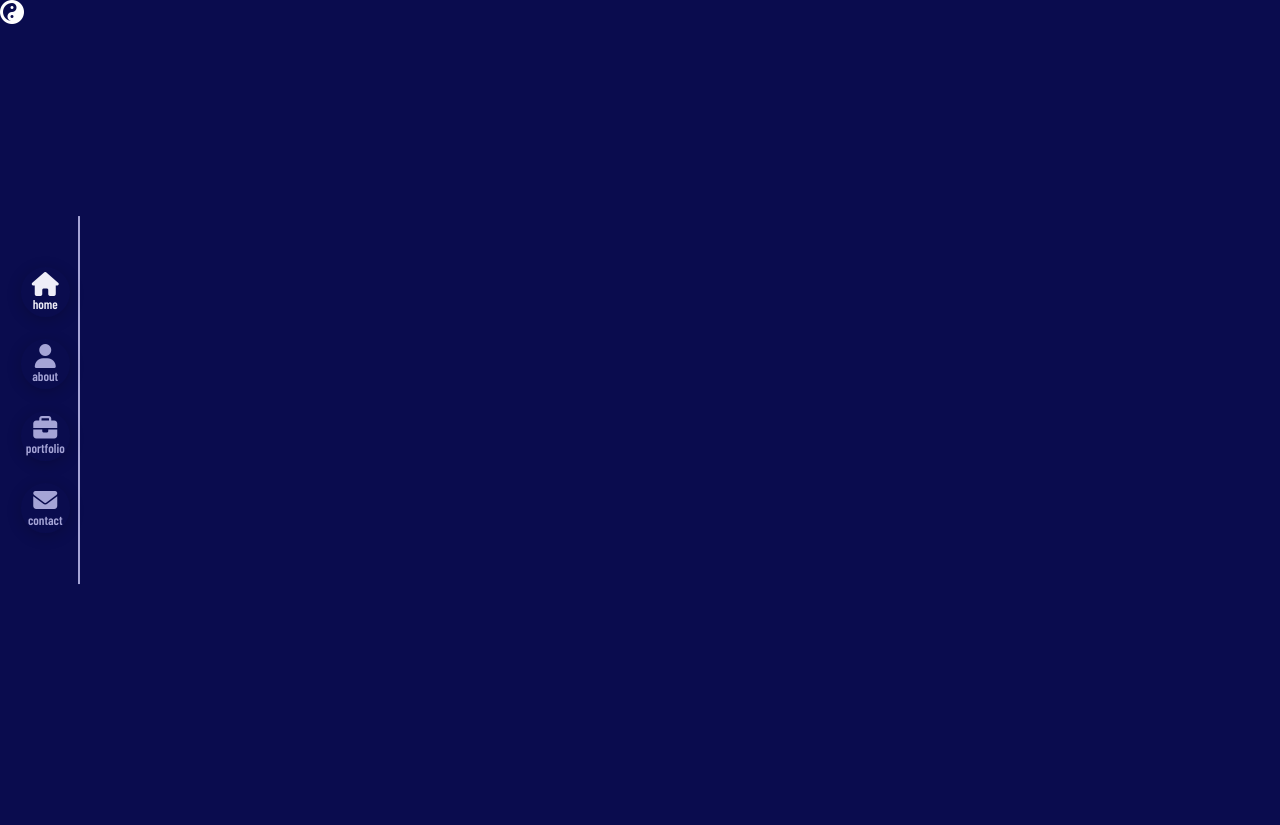
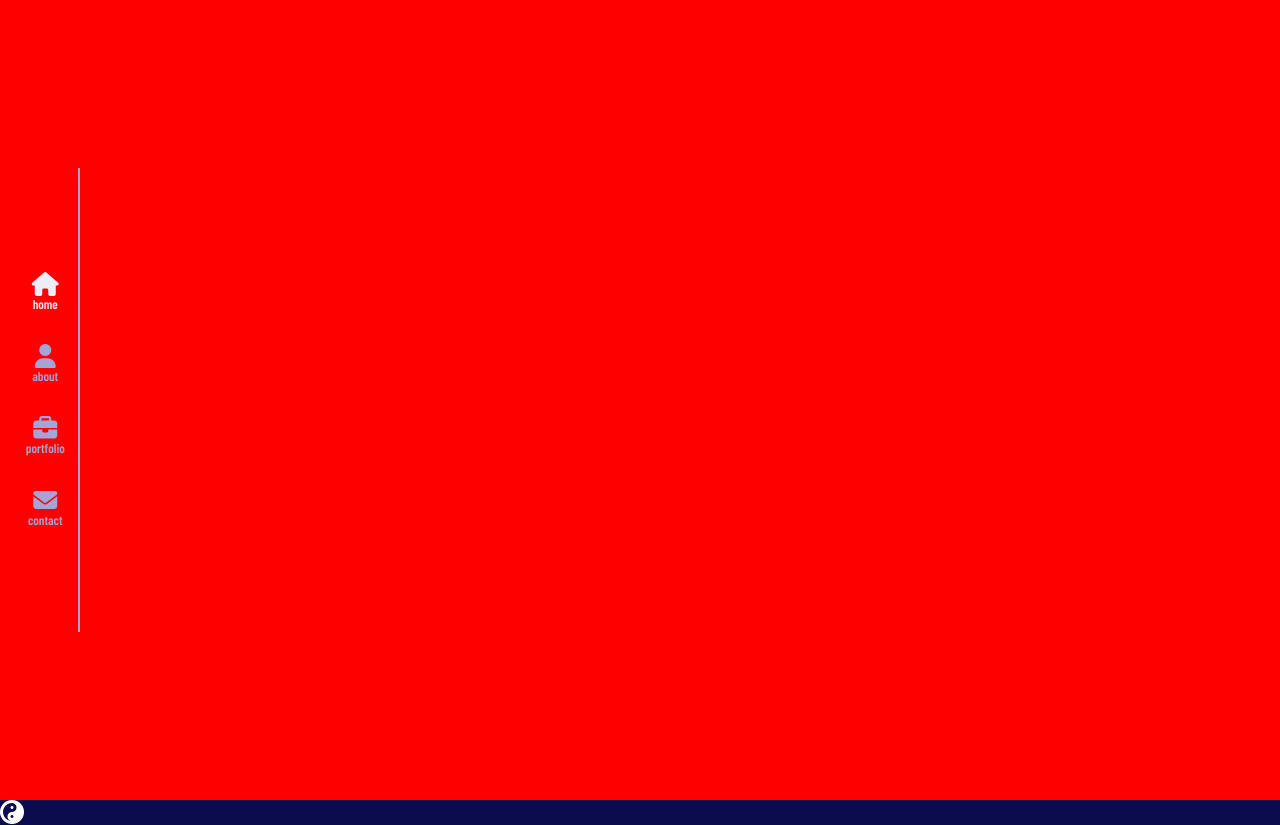
Before and after one commit to harrekki/harrekki.github.io, a plain HTML site: page index.html in a window 1280 px wide. Both pictures are taken after a click on the element "home". Before the commit the page ends 800 px from the top, so only its background shows below. Drawn offline with nearby package versions, Linux system fonts and the light colour scheme.

Commit message:
add section transitions

```diff
--- a/app.js
+++ b/app.js
@@ -4,6 +4,7 @@ const navBtn = document.querySelectorAll('.control');
 const allSections = document.querySelector('body');
 
 function pageTransitions() {
+    // Event handler for navigation buttons
     navBtn.forEach(button => {
         button.addEventListener('click', event => {
             let currentBtn = document.querySelector('.active-btn');
@@ -12,6 +13,23 @@ function pageTransitions() {
             newBtn.classList.add('active-btn');
         });
     });
+
+    // Event handler for section transitions
+    allSections.addEventListener('click', event => {
+        const btnElem = event.target.closest('.control');
+        const id = btnElem.dataset.id;
+        if(id) {
+            // hide other sections
+            sections.forEach(section => {
+                section.classList.remove('active');
+            });
+
+            // show selected section
+            const currentSection = document.getElementById(id);
+            currentSection.classList.add('active');
+        }
+
+    });
 }
 
 pageTransitions();
--- a/styles/style.css
+++ b/styles/style.css
@@ -15,7 +15,7 @@
   --trans: all .4s ease-in-out;
 }
 
-/* General */
+/* ------------------------ General ----------------------------- */
 body {
   background-color: var(--primary);
   font-family: 'Barlow', sans-serif;
@@ -30,7 +30,7 @@ a {
   font-family: inherit;
 }
 
-/* Sections */
+/* ------------------------- Sections --------------------------- */
 header {
   height: 100vh;
   color: var(--white);
@@ -47,42 +47,72 @@ section {
 }
 
 .section {
-  transform: translateY(-100%) scale(0);
+  opacity: 0;
+  /* transform: translateY(-100%) scale(0); */
   transition: var(--trans);
   background-color: var(--primary);
 }
 
 .sec-1 {
+  opacity: 1;
   background-color: red;
   display: none;
-  transform: translateY(0) scale(1);
+  /* transform: translateY(0) scale(1); */
 }
 
 .sec-2 {
+  opacity: 1;
   background-color: blue;
   display: none;
-  transform: translateY(0) scale(1);
+  /* transform: translateY(0) scale(1); */
 }
 
 .sec-3 {
+  opacity: 1;
   background-color: green;
   display: none;
-  transform: translateY(0) scale(1);
+  /* transform: translateY(0) scale(1); */
 }
 
 .sec-4 {
+  opacity: 1;
   background-color: yellow;
   display: none;
-  transform: translateY(0) scale(1);
+  /* transform: translateY(0) scale(1); */
 }
 
 .sec-5 {
+  opacity: 1;
   background-color: violet;
   display: none;
-  transform: translateY(0) scale(1);
+  /* transform: translateY(0) scale(1); */
 }
 
-/* Nav Controls */
+.active {
+  display: block;
+  animation: fadeAnim 800ms ease-in-out;
+  /* animation: scaleAnim 1s ease-in-out; */
+}
+
+/* @keyframes scaleAnim {
+  0% {
+    transform: translateY(-100%) scaleY(0);
+  }
+  100% {
+    transform: translateY(0) scaleY(1);
+  }
+} */
+
+@keyframes fadeAnim {
+    0% {
+        opacity: 0;
+    }
+     100% {
+      opacity: 1;
+    }
+  }
+
+/* ------------------------- Nav Controls ----------------------- */
 .controls {
   position: fixed;
   z-index: 10;
@@ -93,7 +123,7 @@ section {
   align-items: center;
   justify-content: center;
   transform: translateY(-50%);
-  padding: 5vh 5px;
+  padding: 11vh 5px;
   border-right: 2px solid var(--highlight-2);
 }
 
@@ -123,7 +153,7 @@ section {
   justify-content: center;
   align-items: center;
   margin: .7rem 0;
-  box-shadow: 0 3px 15px rgba(0,0,0,.2);
+  /* box-shadow: 0 3px 15px rgba(0,0,0,.2); */
 }
 
 .nav-text {
```
Also changed, not shown: index.html (+1 -1 lines).
